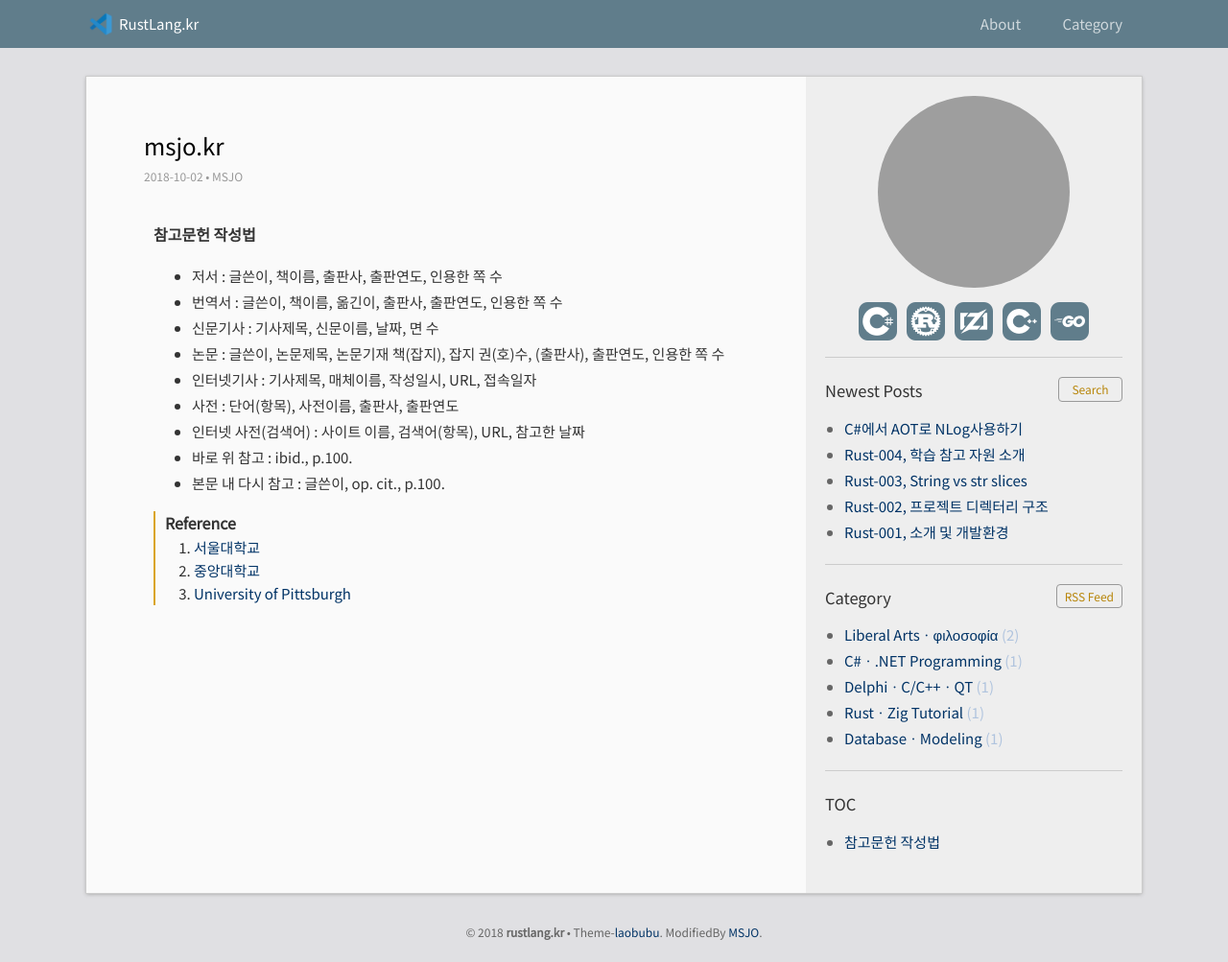
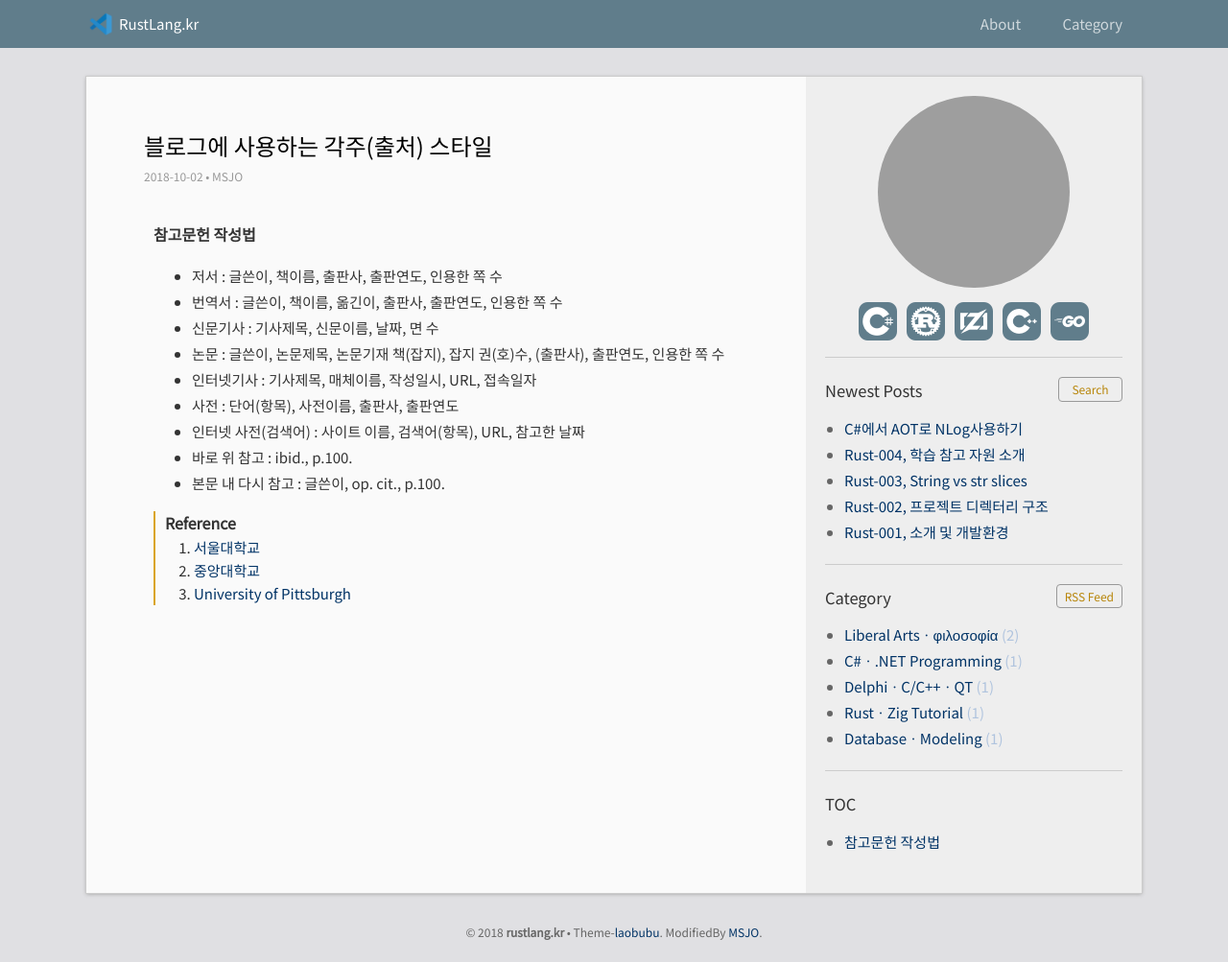
Before and after one commit to DebugJO/rustlang, a Jekyll site: the page built from _posts/2018-10-02-1.md, in a window 1280 px wide. Shown: the whole page at 96% size. Built offline with Jekyll 4.4.1, drawn with Linux system fonts in a browser that asks for light colours; grey boxes are pictures that could not be loaded.

Commit message:
블로그에 사용하는 각주(출처) 스타일

```diff
--- a/_posts/2018-10-02-1.md
+++ b/_posts/2018-10-02-1.md
@@ -1,6 +1,6 @@
 ---
 layout: post
-title:  "msjo.kr"
+title:  "블로그에 사용하는 각주(출처) 스타일"
 categories: [Liberal Artsㆍφιλοσοφία]
 ---
 
@@ -20,3 +20,5 @@ categories: [Liberal Artsㆍφιλοσοφία]
 > 1. [서울대학교](https://libguide.snu.ac.kr/c.php?g=321609&p=2151776)
 > 2. [중앙대학교](https://researchguide.cau.ac.kr/citation)
 > 3. [University of Pittsburgh](https://pitt.libguides.com/citationhelp)
+
+<!--more-->
```
